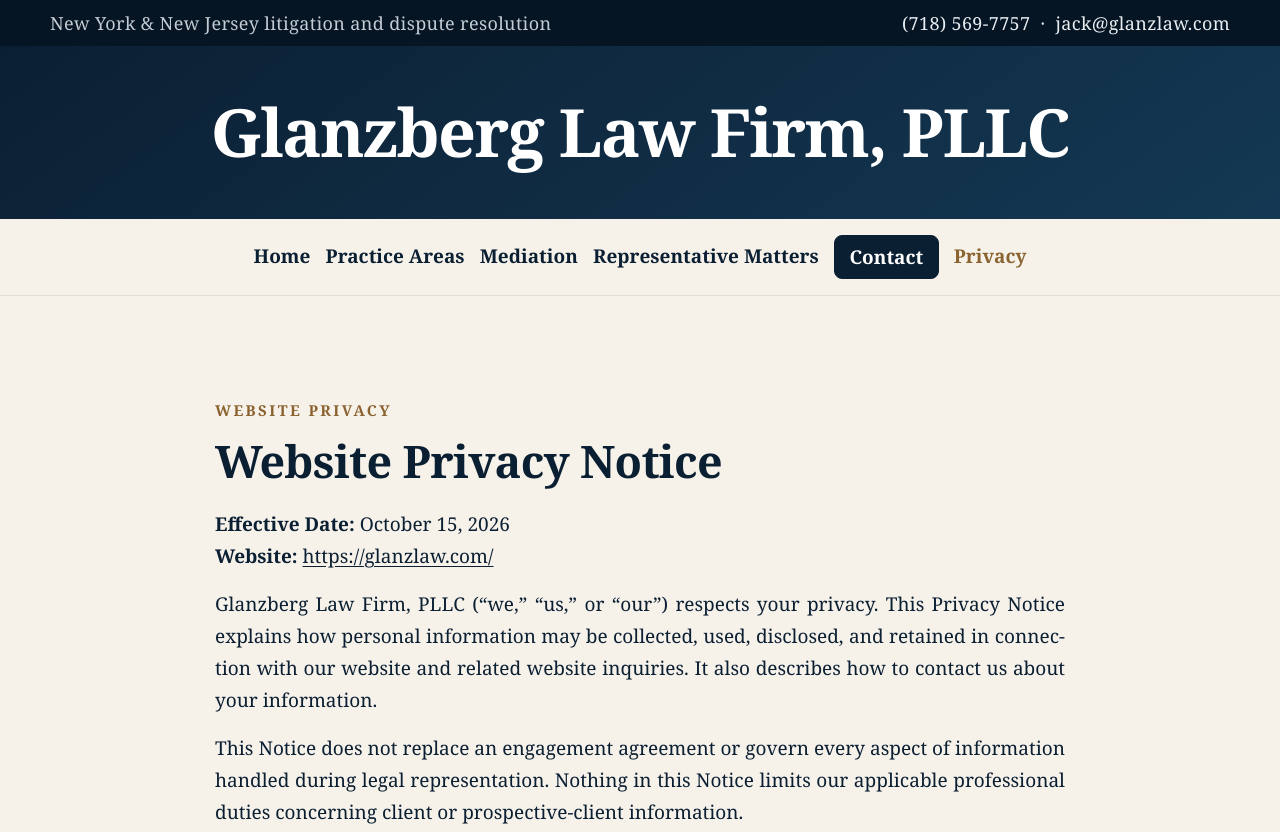
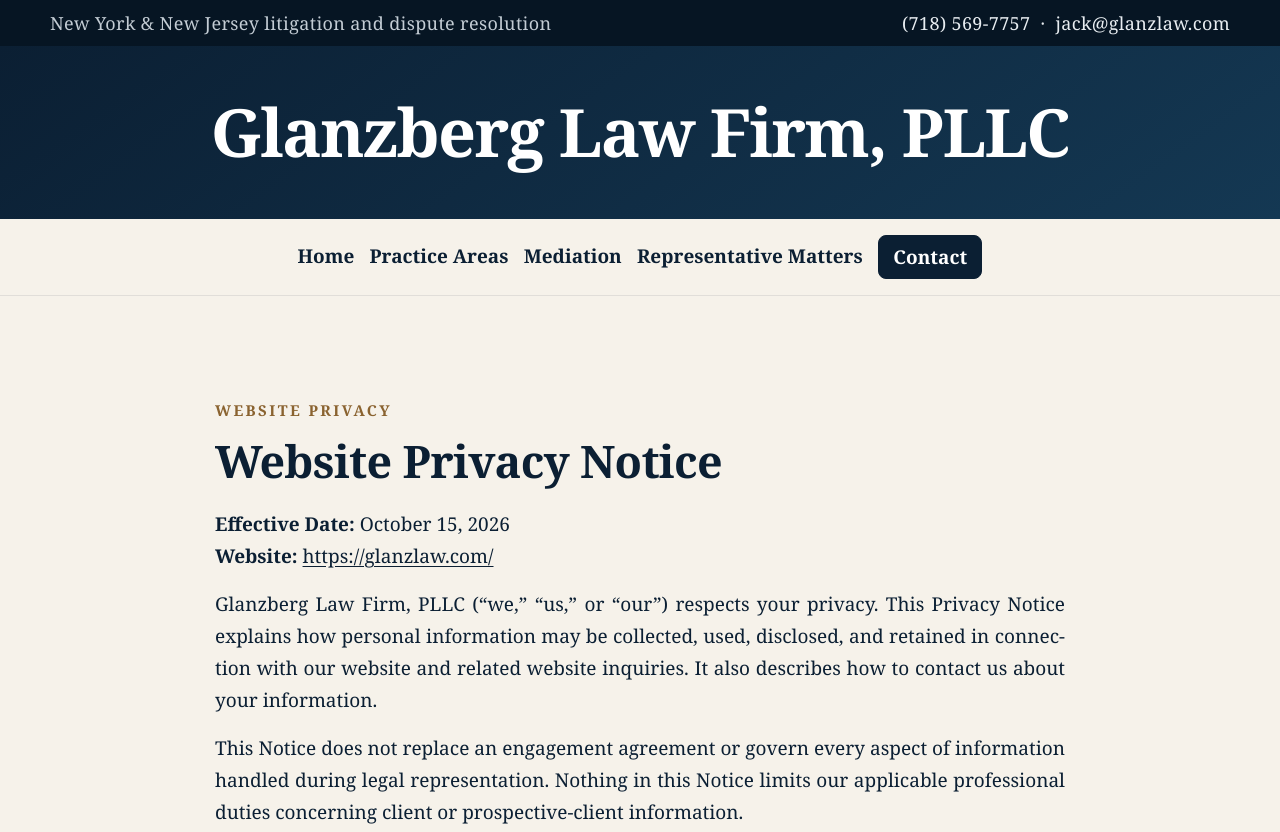
Before and after one commit to Glanzberg-Web/GlanzLaw, a plain HTML site: page privacy.html in a window 1280 px wide. Shown: the top 832 px of the page. Drawn offline with Linux system fonts and the light colour scheme.

Commit message:
Remove Privacy tab from primary navigation

```diff
--- a/privacy.html
+++ b/privacy.html
@@ -27,7 +27,7 @@
     <div class="container header-inner">
 
       <button class="nav-toggle" type="button" data-nav-toggle aria-label="Toggle primary navigation" aria-expanded="false" aria-controls="primary-nav">Menu</button>
-      <nav id="primary-nav" class="nav" data-nav aria-label="Primary navigation"><a href="jack.html">Home</a><a href="practice-areas.html">Practice Areas</a><a href="mediation.html">Mediation</a><a href="representative-matters.html">Representative Matters</a><a class="button button--small" href="contact.html">Contact</a><a href="privacy.html" aria-current="page">Privacy</a></nav>
+      <nav id="primary-nav" class="nav" data-nav aria-label="Primary navigation"><a href="jack.html">Home</a><a href="practice-areas.html">Practice Areas</a><a href="mediation.html">Mediation</a><a href="representative-matters.html">Representative Matters</a><a class="button button--small" href="contact.html">Contact</a></nav>
     </div>
   </header>
   <main id="main" tabindex="-1">
```
